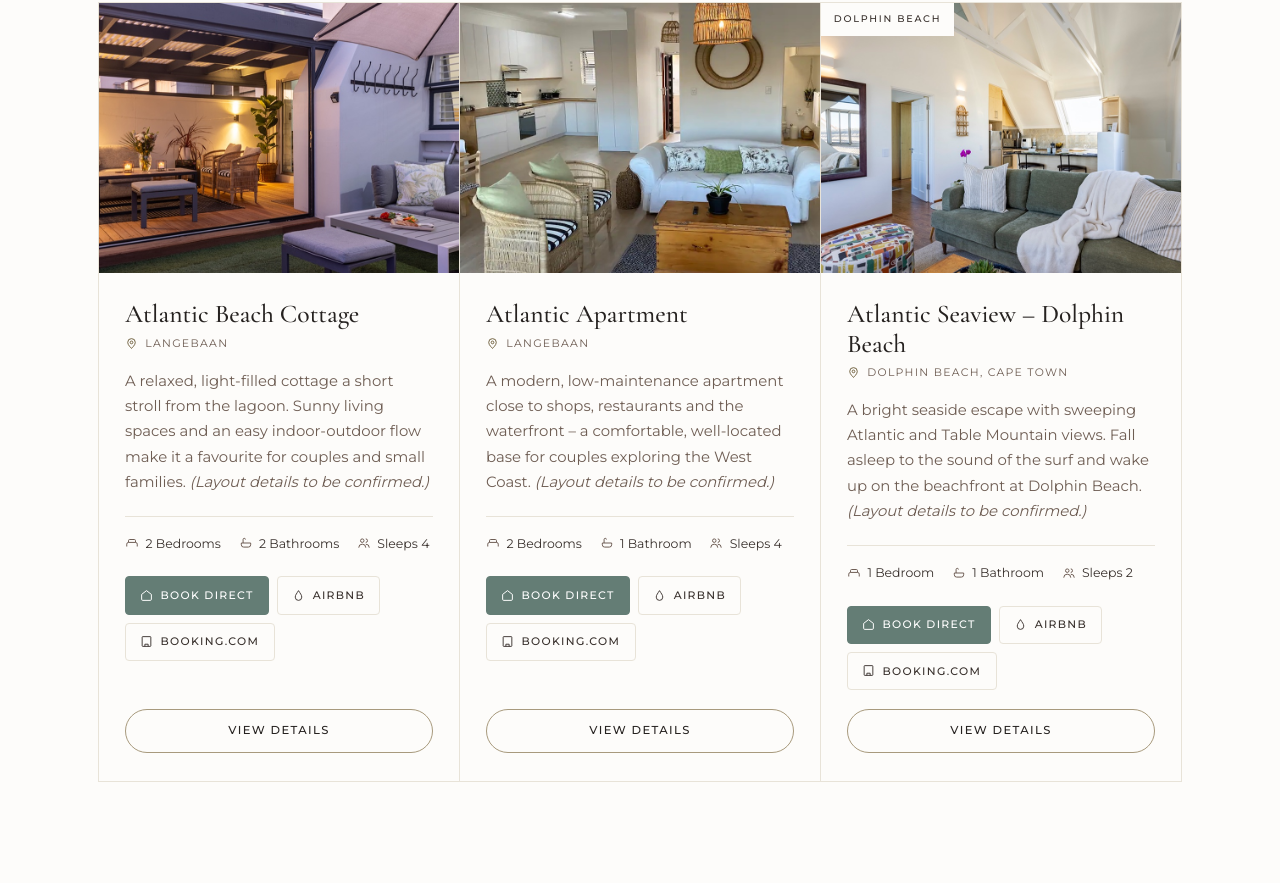
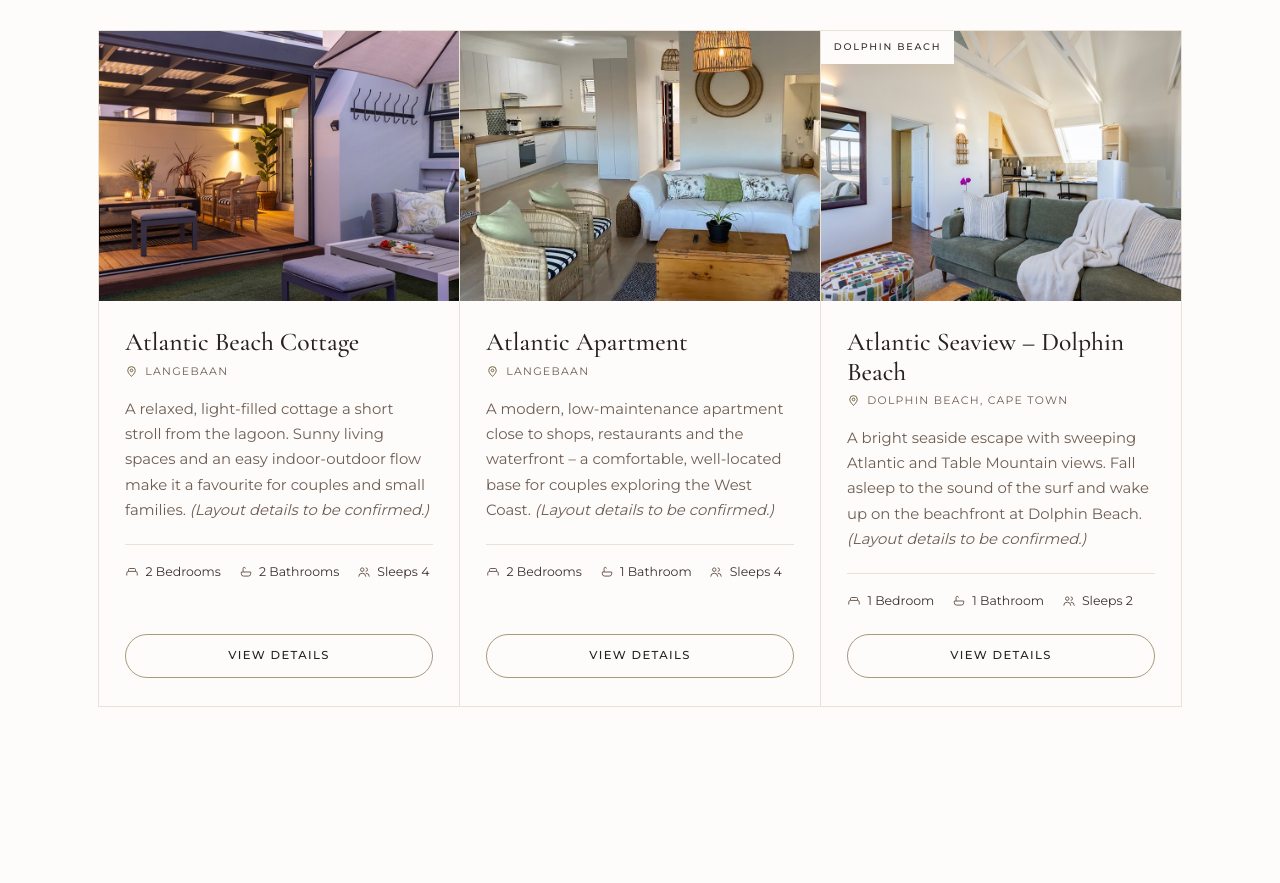
Before and after one commit to louise1work-cyber/atlantic-accommodation, a plain HTML site: page properties.html in a window 1280 px wide. Shown: the part 589-1472 px from the top of the page. Drawn offline with nearby package versions, Linux system fonts and the light colour scheme.

Commit message:
Drop the channel chips from the properties listing cards
Louise spotted these leaking past the calendar: "Book Direct" on a
listing card went to a BLANK enquiry form, and the Airbnb/Booking.com
chips left the site with no dates — the exact re-typing problem the
new date picker exists to remove.

Cards now offer only "View details", so every path runs property page
→ pick dates → dated handoff. Nothing lost; all three channels sit on
the property page one click away. Intro copy updated to match.

```diff
--- a/properties.html
+++ b/properties.html
@@ -62,7 +62,7 @@
   <div class="container">
     <div class="breadcrumb"><a href="index.html">Home</a> <span>/</span> <span>Properties</span></div>
     <h1>Our holiday homes</h1>
-    <p>Three coastal stays across Langebaan and Dolphin Beach. Book directly with us for the best rate, or reserve through Airbnb – whichever you prefer.</p>
+    <p>Three coastal stays across Langebaan and Dolphin Beach. Open a home to see which dates are free, then book direct for the best rate – or through Airbnb or Booking.com, whichever you prefer.</p>
   </div>
 </section>
 
@@ -82,11 +82,6 @@
             <li><svg viewBox="0 0 24 24" fill="none" stroke="currentColor" stroke-width="1.7"><path d="M4 12h16v3a4 4 0 01-4 4H8a4 4 0 01-4-4v-3z"/><path d="M7 12V6a2 2 0 014 0"/></svg> 2 Bathrooms</li>
             <li><svg viewBox="0 0 24 24" fill="none" stroke="currentColor" stroke-width="1.7"><circle cx="9" cy="8" r="3"/><path d="M15 11a3 3 0 100-6M3 20a6 6 0 0112 0M15 14a6 6 0 016 6"/></svg> Sleeps 4</li>
           </ul>
-          <div class="channels" style="margin-bottom:1.2rem">
-            <a href="contact.html?property=Atlantic%20Beach%20Cottage" class="chip chip--direct"><svg viewBox="0 0 24 24" fill="none" stroke="currentColor" stroke-width="1.8"><path d="M3 10l9-7 9 7v9a2 2 0 01-2 2H5a2 2 0 01-2-2z"/></svg> Book Direct</a>
-            <a href="https://www.airbnb.co.uk/rooms/16727412" target="_blank" rel="noopener" class="chip chip--airbnb"><svg viewBox="0 0 24 24" fill="none" stroke="currentColor" stroke-width="1.7"><path d="M12 3c3 5 6 8 6 12a6 6 0 01-12 0c0-4 3-7 6-12z"/></svg> Airbnb</a>
-            <a href="https://www.booking.com/hotel/za/atlantic-beach-cottage.html" target="_blank" rel="noopener" class="chip chip--booking"><svg viewBox="0 0 24 24" fill="none" stroke="currentColor" stroke-width="1.7"><rect x="4" y="3" width="16" height="18" rx="1"/><path d="M9 21v-4h6v4M9 8h.01M9 12h.01M15 8h.01M15 12h.01"/></svg> Booking.com</a>
-          </div>
           <div class="card__foot"><a href="properties/beach-cottage.html" class="btn btn--ghost btn--sm btn--block">View details</a></div>
         </div>
       </article>
@@ -103,11 +98,6 @@
             <li><svg viewBox="0 0 24 24" fill="none" stroke="currentColor" stroke-width="1.7"><path d="M4 12h16v3a4 4 0 01-4 4H8a4 4 0 01-4-4v-3z"/><path d="M7 12V6a2 2 0 014 0"/></svg> 1 Bathroom</li>
             <li><svg viewBox="0 0 24 24" fill="none" stroke="currentColor" stroke-width="1.7"><circle cx="9" cy="8" r="3"/><path d="M15 11a3 3 0 100-6M3 20a6 6 0 0112 0M15 14a6 6 0 016 6"/></svg> Sleeps 4</li>
           </ul>
-          <div class="channels" style="margin-bottom:1.2rem">
-            <a href="contact.html?property=Atlantic%20Apartment" class="chip chip--direct"><svg viewBox="0 0 24 24" fill="none" stroke="currentColor" stroke-width="1.8"><path d="M3 10l9-7 9 7v9a2 2 0 01-2 2H5a2 2 0 01-2-2z"/></svg> Book Direct</a>
-            <a href="https://www.airbnb.co.uk/rooms/51298261" target="_blank" rel="noopener" class="chip chip--airbnb"><svg viewBox="0 0 24 24" fill="none" stroke="currentColor" stroke-width="1.7"><path d="M12 3c3 5 6 8 6 12a6 6 0 01-12 0c0-4 3-7 6-12z"/></svg> Airbnb</a>
-            <a href="https://www.booking.com/hotel/za/atlantic-apartment-spacious-kite-accommodation.html" target="_blank" rel="noopener" class="chip chip--booking"><svg viewBox="0 0 24 24" fill="none" stroke="currentColor" stroke-width="1.7"><rect x="4" y="3" width="16" height="18" rx="1"/><path d="M9 21v-4h6v4M9 8h.01M9 12h.01M15 8h.01M15 12h.01"/></svg> Booking.com</a>
-          </div>
           <div class="card__foot"><a href="properties/apartment.html" class="btn btn--ghost btn--sm btn--block">View details</a></div>
         </div>
       </article>
@@ -124,11 +114,6 @@
             <li><svg viewBox="0 0 24 24" fill="none" stroke="currentColor" stroke-width="1.7"><path d="M4 12h16v3a4 4 0 01-4 4H8a4 4 0 01-4-4v-3z"/><path d="M7 12V6a2 2 0 014 0"/></svg> 1 Bathroom</li>
             <li><svg viewBox="0 0 24 24" fill="none" stroke="currentColor" stroke-width="1.7"><circle cx="9" cy="8" r="3"/><path d="M15 11a3 3 0 100-6M3 20a6 6 0 0112 0M15 14a6 6 0 016 6"/></svg> Sleeps 2</li>
           </ul>
-          <div class="channels" style="margin-bottom:1.2rem">
-            <a href="contact.html?property=Atlantic%20Seaview%20Dolphin%20Beach" class="chip chip--direct"><svg viewBox="0 0 24 24" fill="none" stroke="currentColor" stroke-width="1.8"><path d="M3 10l9-7 9 7v9a2 2 0 01-2 2H5a2 2 0 01-2-2z"/></svg> Book Direct</a>
-            <a href="https://www.airbnb.co.uk/rooms/1084129001354486118" target="_blank" rel="noopener" class="chip chip--airbnb"><svg viewBox="0 0 24 24" fill="none" stroke="currentColor" stroke-width="1.7"><path d="M12 3c3 5 6 8 6 12a6 6 0 01-12 0c0-4 3-7 6-12z"/></svg> Airbnb</a>
-            <a href="https://www.booking.com/hotel/za/dolphin-beach-atlantic-sea-view-spacious-amp-light.html" target="_blank" rel="noopener" class="chip chip--booking"><svg viewBox="0 0 24 24" fill="none" stroke="currentColor" stroke-width="1.7"><rect x="4" y="3" width="16" height="18" rx="1"/><path d="M9 21v-4h6v4M9 8h.01M9 12h.01M15 8h.01M15 12h.01"/></svg> Booking.com</a>
-          </div>
           <div class="card__foot"><a href="properties/seaview-dolphin-beach.html" class="btn btn--ghost btn--sm btn--block">View details</a></div>
         </div>
       </article>
```
Also changed, not shown: README.md.
